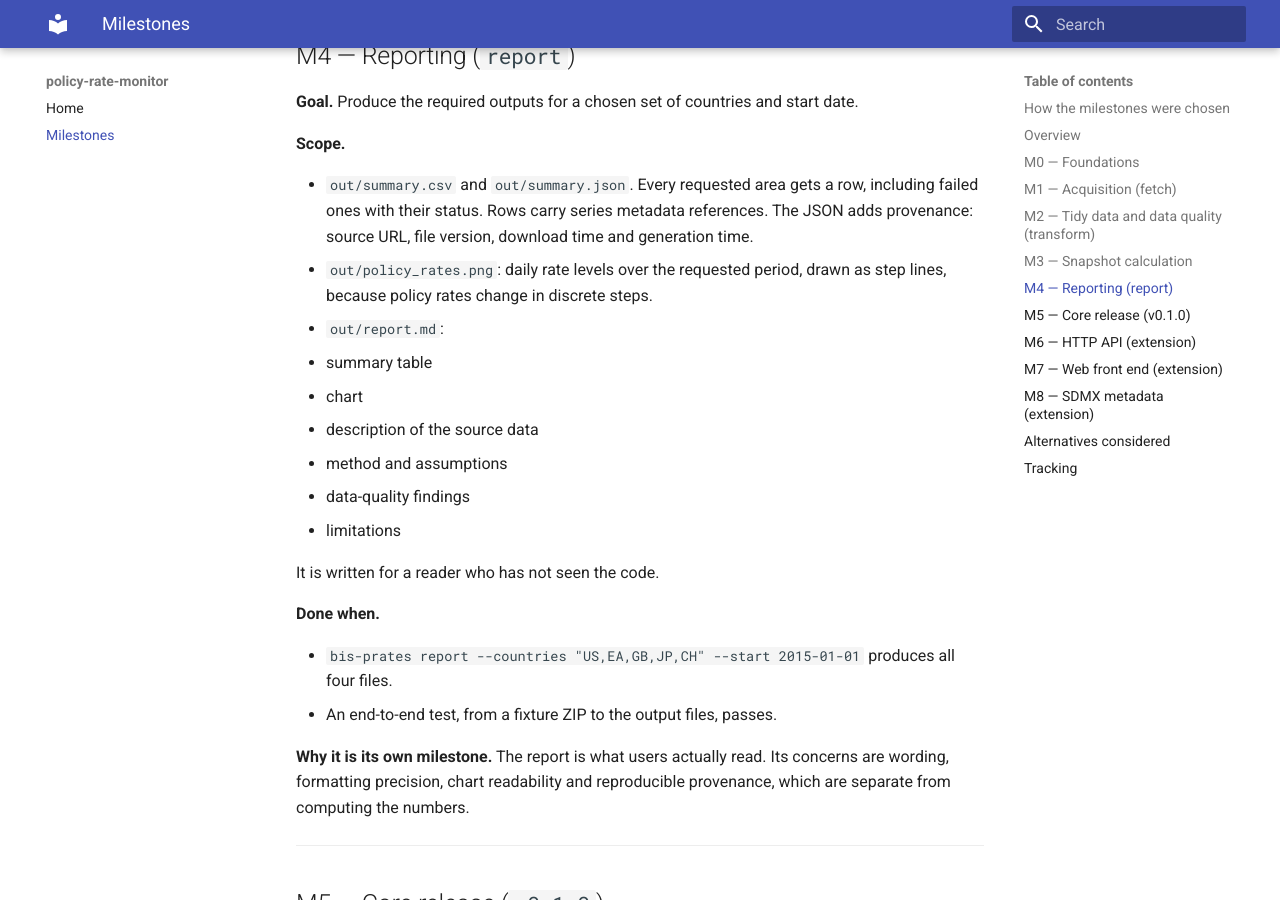
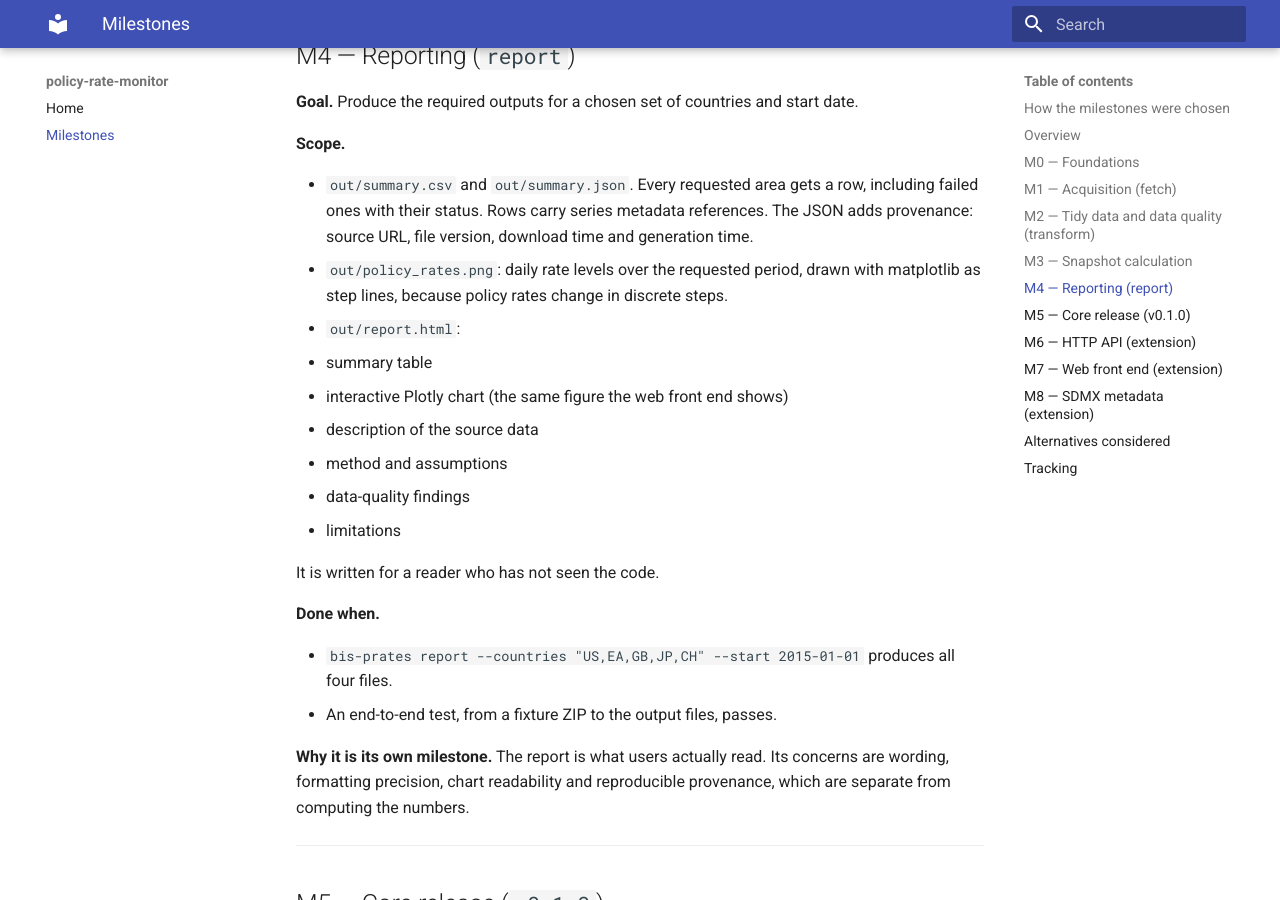
Before and after one commit to andrea-dm/policy-rate-monitor, an MkDocs documentation site: the page built from docs/milestones.md, in a window 1280 px wide and 900 px high, scrolled down 5040 px. Built offline with MkDocs 1.6.1 and Material for MkDocs 9.7.7, drawn with Linux system fonts in a browser that asks for light colours; some of the changed text lies outside the part shown.

Commit message:
docs: record report and front-end stack; fix diagnostics dependency note

```diff
--- a/docs/milestones.md
+++ b/docs/milestones.md
@@ -192,11 +192,11 @@ in parallel with M1 and M2.
 - `out/summary.csv` and `out/summary.json`. Every requested area gets a row, including failed ones
   with their status. Rows carry series metadata references. The JSON adds provenance: source URL,
   file version, download time and generation time.
-- `out/policy_rates.png`: daily rate levels over the requested period, drawn as step lines, because
-  policy rates change in discrete steps.
-- `out/report.md`:
+- `out/policy_rates.png`: daily rate levels over the requested period, drawn with matplotlib as
+  step lines, because policy rates change in discrete steps.
+- `out/report.html`:
   - summary table
-  - chart
+  - interactive Plotly chart (the same figure the web front end shows)
   - description of the source data
   - method and assumptions
   - data-quality findings
@@ -254,6 +254,7 @@ optional work begins.
   - summary for a list of countries
   - time series for one country
   - starting fetch and transform as background jobs, with a job-status endpoint
+  - the policy-rate chart as Plotly figure JSON, built by the same code as the HTML report
 - Endpoints call the same service layer as the CLI. No logic is duplicated.
 
 **Done when.** API tests pass and the endpoints return the same numbers as the CLI outputs.
@@ -269,12 +270,13 @@ without a UI, and it has to be in place before the front end can be built.
 
 **Scope.**
 
+- React with Vite, kept to a few small components.
 - Country selection.
 - Buttons to run retrieval, transformation and report generation, with processing status and
   readable error messages.
 - A table of latest rates.
-- An interactive history chart.
-- The front end talks only to the M6 API.
+- An interactive history chart, rendered with `react-plotly.js` from figure JSON that the API sends.
+- The front end computes nothing and talks only to the M6 API.
 
 **Done when.** One documented command starts the API and the UI, and the full workflow can be run
 from the browser.
```
Also changed, not shown: diagnostics/README.md (+1 -1 lines).
